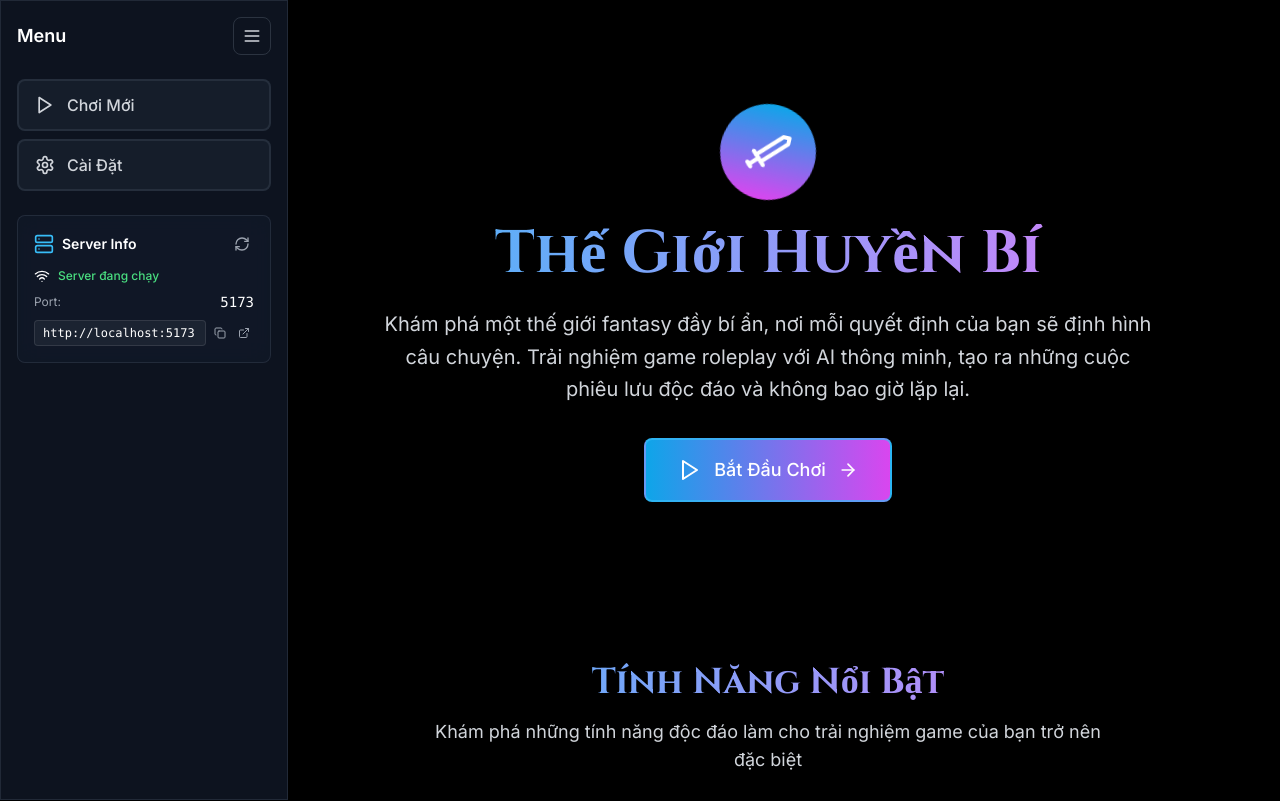
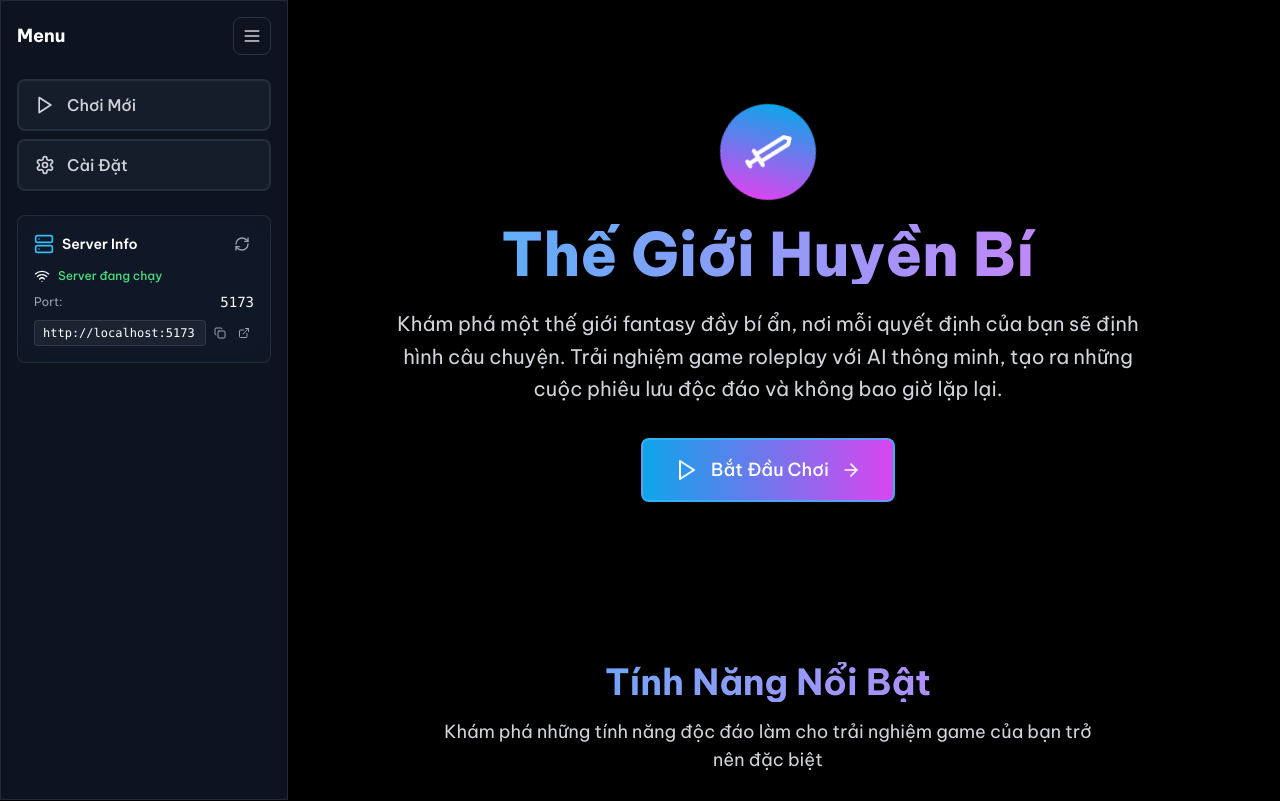
Before and after one commit to SonnPyker/ai-game, a React (Vite) app: page / in a window 1280 px wide. Shown: the top 801 px of the page. Built offline with nearby package versions, Linux system fonts and the light colour scheme.

Commit message:
fix-vietnamese-fonts

```diff
--- a/port-config.json
+++ b/port-config.json
@@ -1,6 +1,6 @@
 {
   "port": 5173,
   "url": "http://localhost:5173",
-  "timestamp": "09/19/2025 Fri 11:14:27.54",
+  "timestamp": "09/19/2025 Fri 15:24:32.76",
   "status": "ready"
 }
--- a/src/components/Sidebar.tsx
+++ b/src/components/Sidebar.tsx
@@ -27,7 +27,7 @@ export function Sidebar({ isOpen, onClose, onToggle }: SidebarProps) {
     }`}>
       <nav className="p-3 sm:p-4">
         <div className="flex items-center justify-between mb-6">
-          <h2 className="text-lg font-semibold text-white">Menu</h2>
+          <h2 className="text-lg font-bold-vietnamese text-white">Menu</h2>
           <div className="flex items-center space-x-2">
             <button
               onClick={onToggle}
--- a/src/index.css
+++ b/src/index.css
@@ -1,3 +1,6 @@
+@import url('https://fonts.googleapis.com/css2?family=Inter:wght@300;400;500;600;700;800;900&display=swap');
+@import url('https://fonts.googleapis.com/css2?family=Be+Vietnam+Pro:wght@300;400;500;600;700;800;900&display=swap');
+
 @tailwind base;
 @tailwind components;
 @tailwind utilities;
@@ -8,8 +11,13 @@
   }
 
   body {
-    @apply bg-black text-white font-sans;
+    @apply bg-black text-white;
+    font-family: 'Be Vietnam Pro', 'Inter', -apple-system, BlinkMacSystemFont, 'Segoe UI', Roboto, 'Helvetica Neue', Arial, sans-serif;
     min-height: 100vh;
+    font-feature-settings: 'kern' 1, 'liga' 1, 'calt' 1;
+    text-rendering: optimizeLegibility;
+    -webkit-font-smoothing: antialiased;
+    -moz-osx-font-smoothing: grayscale;
   }
 
   html {
@@ -95,4 +103,31 @@
     0%, 100% { transform: translateY(0px); }
     50% { transform: translateY(-20px); }
   }
+
+  /* Vietnamese Font Utilities */
+  .font-vietnamese {
+    font-family: 'Be Vietnam Pro', 'Inter', -apple-system, BlinkMacSystemFont, 'Segoe UI', Roboto, 'Helvetica Neue', Arial, sans-serif;
+    font-feature-settings: 'kern' 1, 'liga' 1, 'calt' 1;
+    text-rendering: optimizeLegibility;
+    -webkit-font-smoothing: antialiased;
+    -moz-osx-font-smoothing: grayscale;
+  }
+
+  .font-bold-vietnamese {
+    font-family: 'Be Vietnam Pro', 'Inter', -apple-system, BlinkMacSystemFont, 'Segoe UI', Roboto, 'Helvetica Neue', Arial, sans-serif;
+    font-weight: 700;
+    font-feature-settings: 'kern' 1, 'liga' 1, 'calt' 1;
+    text-rendering: optimizeLegibility;
+    -webkit-font-smoothing: antialiased;
+    -moz-osx-font-smoothing: grayscale;
+  }
+
+  .font-extrabold-vietnamese {
+    font-family: 'Be Vietnam Pro', 'Inter', -apple-system, BlinkMacSystemFont, 'Segoe UI', Roboto, 'Helvetica Neue', Arial, sans-serif;
+    font-weight: 800;
+    font-feature-settings: 'kern' 1, 'liga' 1, 'calt' 1;
+    text-rendering: optimizeLegibility;
+    -webkit-font-smoothing: antialiased;
+    -moz-osx-font-smoothing: grayscale;
+  }
 }
--- a/src/pages/CharacterCreationPage.tsx
+++ b/src/pages/CharacterCreationPage.tsx
@@ -299,7 +299,7 @@ export function CharacterCreationPage() {
           transition={{ duration: 0.8 }}
           className="text-center mb-12"
         >
-          <h1 className="text-5xl font-fantasy font-bold text-gradient mb-4">
+          <h1 className="text-5xl font-extrabold-vietnamese text-gradient mb-4">
             Mô Tả Nhân Vật
           </h1>
           <p className="text-xl text-gray-300 max-w-3xl mx-auto">
@@ -365,7 +365,7 @@ export function CharacterCreationPage() {
         transition={{ duration: 0.8 }}
         className="text-center mb-8"
       >
-        <h1 className="text-4xl font-fantasy font-bold text-gradient mb-4">
+        <h1 className="text-4xl font-bold-vietnamese text-gradient mb-4">
           Tùy Chỉnh Nhân Vật
         </h1>
         <p className="text-lg text-gray-300">
@@ -383,7 +383,7 @@ export function CharacterCreationPage() {
         >
           {/* Basic Info */}
           <div className="glass-effect p-6 rounded-2xl">
-            <h3 className="text-xl font-semibold text-white mb-4">Thông Tin Cơ Bản</h3>
+            <h3 className="text-xl font-bold-vietnamese text-white mb-4">Thông Tin Cơ Bản</h3>
 
             <div className="grid grid-cols-1 sm:grid-cols-2 gap-3 lg:gap-4">
               <div>
@@ -413,7 +413,7 @@ export function CharacterCreationPage() {
 
           {/* Appearance */}
           <div className="glass-effect p-6 rounded-2xl">
-            <h3 className="text-xl font-semibold text-white mb-4">Ngoại Hình</h3>
+            <h3 className="text-xl font-bold-vietnamese text-white mb-4">Ngoại Hình</h3>
             <textarea
               value={characterData.appearance}
               onChange={(e) => setCharacterData(prev => ({ ...prev, appearance: e.target.value }))}
@@ -424,7 +424,7 @@ export function CharacterCreationPage() {
 
           {/* Personality */}
           <div className="glass-effect p-6 rounded-2xl">
-            <h3 className="text-xl font-semibold text-white mb-4">Tính Cách (Tóm tắt)</h3>
+            <h3 className="text-xl font-bold-vietnamese text-white mb-4">Tính Cách (Tóm tắt)</h3>
             <textarea
               value={characterData.personality}
               onChange={(e) => setCharacterData(prev => ({ ...prev, personality: e.target.value }))}
@@ -435,7 +435,7 @@ export function CharacterCreationPage() {
 
           {/* Backstory */}
           <div className="glass-effect p-6 rounded-2xl">
-            <h3 className="text-xl font-semibold text-white mb-4">Tiểu Sử</h3>
+            <h3 className="text-xl font-bold-vietnamese text-white mb-4">Tiểu Sử</h3>
             <textarea
               value={characterData.backstory}
               onChange={(e) => setCharacterData(prev => ({ ...prev, backstory: e.target.value }))}
@@ -455,7 +455,7 @@ export function CharacterCreationPage() {
           {/* Personality Traits */}
           <div className="glass-effect p-6 rounded-2xl">
             <div className="flex items-center justify-between mb-4">
-              <h3 className="text-xl font-semibold text-white">Đặc Điểm Tính Cách</h3>
+              <h3 className="text-xl font-bold-vietnamese text-white">Đặc Điểm Tính Cách</h3>
               <button
                 onClick={handleAddPersonalityTrait}
                 className="px-3 py-1 bg-primary-500/20 border-2 border-primary-500/70 text-primary-300 rounded-lg hover:bg-primary-500/30 transition-colors duration-200 text-sm"
@@ -488,7 +488,7 @@ export function CharacterCreationPage() {
           {/* Core Stats */}
           <div className="glass-effect p-6 rounded-2xl">
             <div className="flex items-center justify-between mb-4">
-              <h3 className="text-xl font-semibold text-white">Chỉ Số Cốt Lõi</h3>
+              <h3 className="text-xl font-bold-vietnamese text-white">Chỉ Số Cốt Lõi</h3>
               <button
                 onClick={handleAISuggestStats}
                 className="px-3 py-1 bg-green-500/20 border-2 border-green-500/50 text-green-300 rounded-lg hover:bg-green-500/30 transition-colors duration-200 text-sm flex items-center space-x-1"
@@ -516,7 +516,7 @@ export function CharacterCreationPage() {
                      </label>
 
                      <div className="text-center mb-3">
-                       <div className="text-3xl font-bold text-white mb-1">{value}</div>
+                       <div className="text-3xl font-bold-vietnamese text-white mb-1">{value}</div>
                        <div className={`text-lg font-semibold ${modifierColor}`}>
                          {modifierText}
                        </div>
@@ -541,11 +541,11 @@ export function CharacterCreationPage() {
             <div className="grid grid-cols-1 sm:grid-cols-2 gap-3 lg:gap-4 text-sm">
               <div className="bg-white/5 p-3 rounded-lg">
                 <div className="text-gray-300">Máu Tối Đa</div>
-                <div className="text-white font-semibold">{(characterData as any).hpMax || calculateMaxHealth()}</div>
+                <div className="text-white font-bold-vietnamese">{(characterData as any).hpMax || calculateMaxHealth()}</div>
               </div>
               <div className="bg-white/5 p-3 rounded-lg">
                 <div className="text-gray-300">Năng Lượng Tối Đa</div>
-                <div className="text-white font-semibold">{(characterData as any).energyMax || calculateMaxEnergy()}</div>
+                <div className="text-white font-bold-vietnamese">{(characterData as any).energyMax || calculateMaxEnergy()}</div>
               </div>
             </div>
           </div>
@@ -554,7 +554,7 @@ export function CharacterCreationPage() {
           {/* Proficiencies */}
           <div className="glass-effect p-6 rounded-2xl">
             <div className="flex items-center justify-between mb-4">
-              <h3 className="text-xl font-semibold text-white">Thành Thạo (Tối đa 3)</h3>
+              <h3 className="text-xl font-bold-vietnamese text-white">Thành Thạo (Tối đa 3)</h3>
               <div className="flex flex-col sm:flex-row gap-2 sm:space-x-2">
                 <button
                   onClick={handleRerollSkills}
--- a/src/pages/HomePage.tsx
+++ b/src/pages/HomePage.tsx
@@ -59,7 +59,7 @@ export function HomePage() {
             <Sword className="w-12 h-12 text-white" />
           </motion.div>
 
-          <h1 className="text-6xl font-fantasy font-bold text-gradient mb-6">
+          <h1 className="text-6xl font-extrabold-vietnamese text-gradient mb-6">
             Thế Giới Huyền Bí
           </h1>
           <p className="text-xl text-gray-300 max-w-3xl mx-auto leading-relaxed">
@@ -88,7 +88,7 @@ export function HomePage() {
         transition={{ duration: 0.8, delay: 0.3 }}
       >
         <div className="text-center mb-16">
-          <h2 className="text-4xl font-fantasy font-bold text-gradient mb-4">
+          <h2 className="text-4xl font-bold-vietnamese text-gradient mb-4">
             Tính Năng Nổi Bật
           </h2>
           <p className="text-lg text-gray-300 max-w-2xl mx-auto">
@@ -110,7 +110,7 @@ export function HomePage() {
                 <div className="w-12 h-12 bg-gradient-to-r from-primary-500 to-secondary-500 rounded-lg flex items-center justify-center mb-4">
                   <Icon className="w-6 h-6 text-white" />
                 </div>
-                <h3 className="text-xl font-semibold text-white mb-3">
+                <h3 className="text-xl font-bold-vietnamese text-white mb-3">
                   {feature.title}
                 </h3>
                 <p className="text-gray-300 leading-relaxed">
```
Also changed, not shown: src/components/WorldBuilder/WorldBuilder.tsx (+14 -14 lines).
